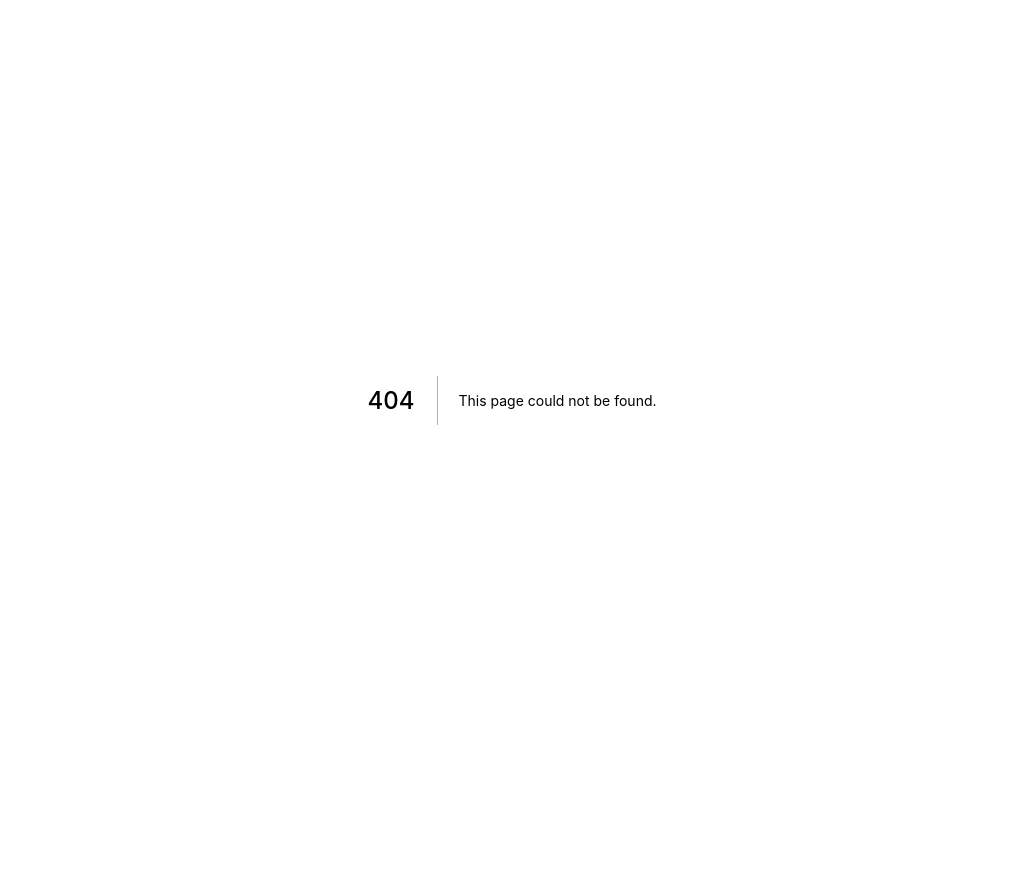
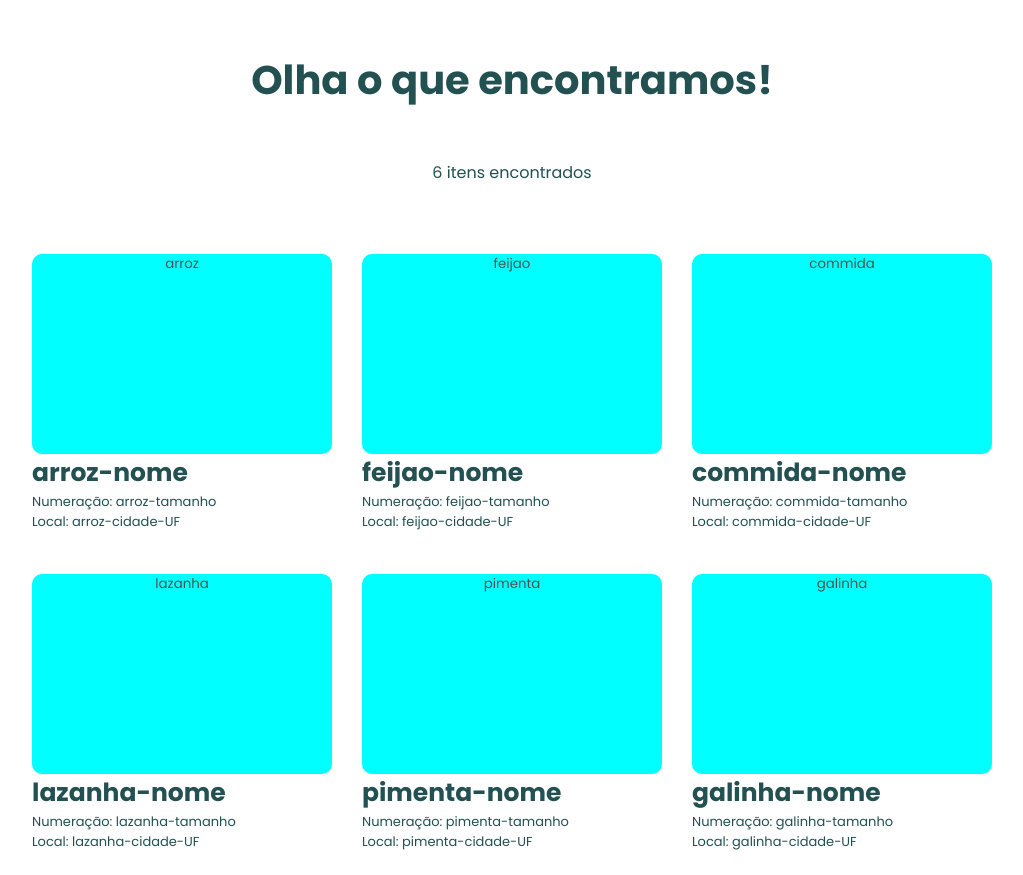
Before and after one commit to ioanefaumui/provihack_equipe_8, a Next.js app: page /lista-pecas in a window 1280 px wide. Before the commit this address had no page. Shown: the whole page, without its empty margins (128-1151 px from the left). Before the commit the page ends 800 px from the top, so only its background shows below. Built offline with nearby package versions, Linux system fonts and the light colour scheme.

Commit message:
feat: create lista-pecas-filter pages and this styles

```diff
--- a/pages/index.js
+++ b/pages/index.js
@@ -1,4 +1,5 @@
 import HomePage from "../components/HomePages/homepage";
+
 
 export default function Home() {
   return (
--- /dev/null
+++ b/pages/lista-pecas.js
@@ -0,0 +1,33 @@
+import { useState } from "react"
+import Router from "next/router";
+import styles from "../styles/pages/ListaPecas.module.css";
+
+export default function ListaPecas(){
+
+    const [cidade, setCidade] = useState(["arroz","feijao","commida","lazanha","pimenta",'galinha'])
+
+    return(
+        <>
+            <h1 className={styles.h1}>Olha o que encontramos!</h1>
+                <p className={styles.p}>{cidade.length} itens encontrados</p>
+                <div className={styles.container}>
+                    <ul className={styles.ulList}>
+                    {cidade.map((item, index) => (<li className={styles.liList} key={index}>
+                        <button className={styles.buttonId} onClick={() => Router.push(`/item-${item}`)}>
+                            <div className={styles.imagem}>
+                            {item} {/* <Imagem src={item.img}alt={item.img}/> */}
+                            </div>
+                        </button>
+                        <div className={styles.props}>
+                            <strong className={styles.namePeca}>{item}-nome</strong>
+                            <p className={styles.ptext}>Numeração: {item}-tamanho</p>
+                            <p className={styles.ptext}>Local: {item}-cidade-UF</p>
+                        </div>
+
+                    </li>))}
+                </ul>
+                </div>
+
+        </>
+    )
+}
--- /dev/null
+++ b/styles/pages/ListaPecas.module.css
@@ -0,0 +1,49 @@
+.h1, .p{
+       text-align: center;
+       margin: 50px;
+       color:#235051;
+}
+
+.container{
+    display: flex;
+    justify-content: center;
+}
+.ulList{
+    max-width: 1000px;
+    display: flex;
+    flex-direction: row;
+    flex-wrap: wrap;
+    justify-content: center;
+}
+.liList{
+    list-style: none;
+    padding: 5px;
+    margin: 10px;
+    width: 310px;
+    height: 300px;
+}
+.buttonId{
+cursor: pointer;
+border: none;
+border-radius: 10px;
+}
+.imagem:hover{
+padding: 5px;
+}
+
+.imagem{
+    width: 300px;
+    height: 200px;
+    background-color: aqua;
+    border-radius: 10px;
+}
+.props{
+    text-align: start;
+    color:#235051;
+}
+.namePeca{
+    font-size: 25px;
+}
+.ptext{
+    font-size: 13px;
+}
```
